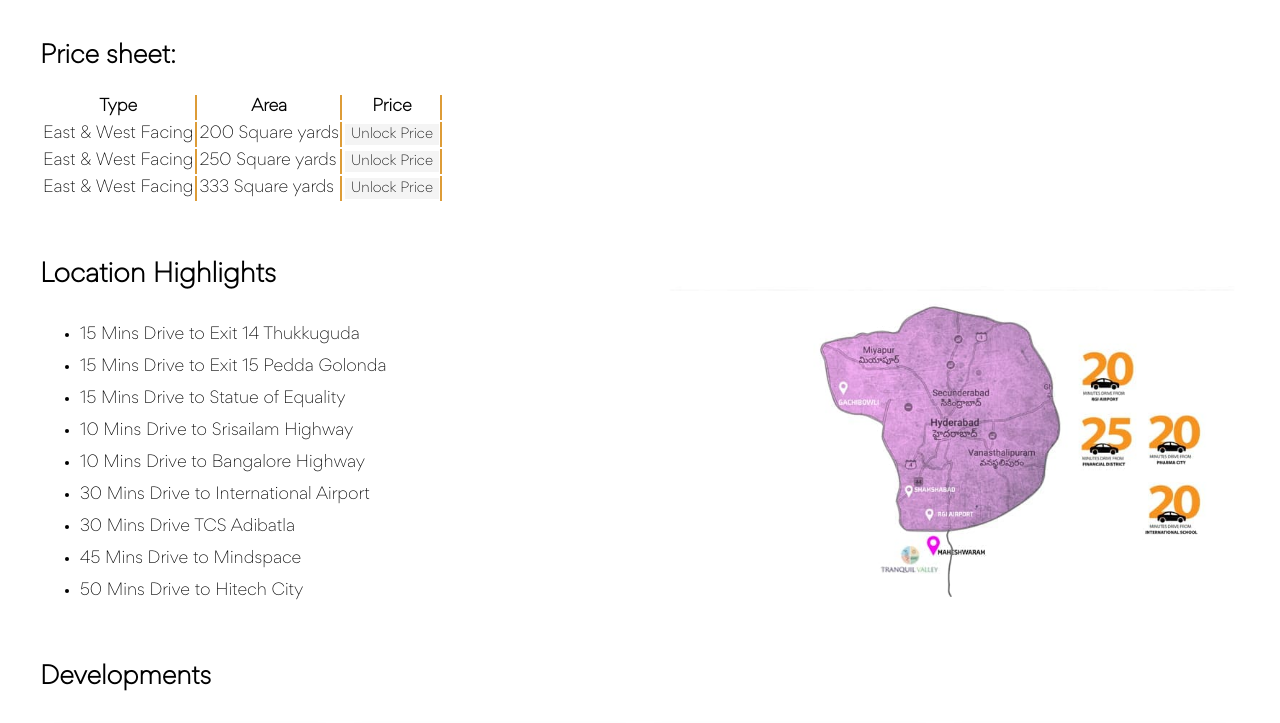
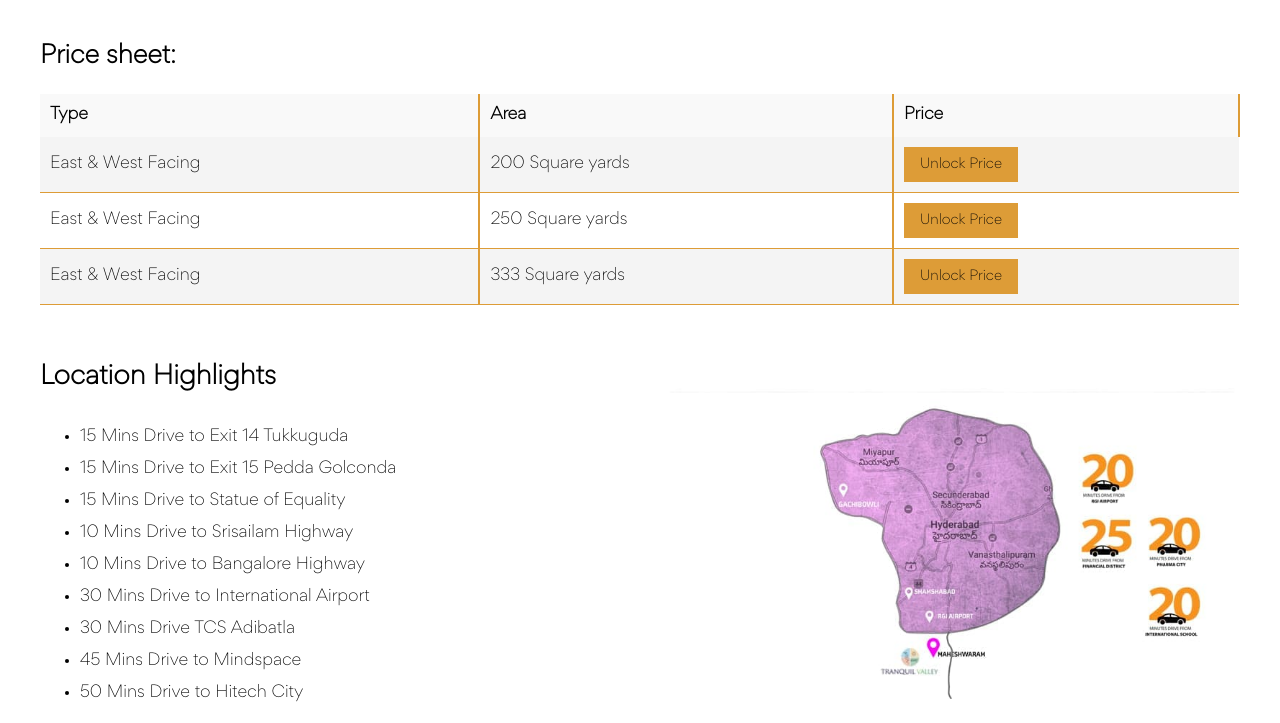
Before and after one commit to NagaSatishArigela/ridge, a React (Create React App) app: page /open-plots-in-maheshwaram/tranquilvalley in a window 1280 px wide. Shown: the part 2054-2777 px from the top of the page. Built offline with nearby package versions, Linux system fonts and the light colour scheme; no server answers; grey boxes are pictures that could not be loaded.

Commit message:
issues fix

```diff
--- a/src/pages/BlogContent/index.css
+++ b/src/pages/BlogContent/index.css
@@ -4,7 +4,7 @@
     padding-left: 15px;
     margin-right: auto;
     margin-left: auto;
-    padding-top: 110px;
+    padding-top: 120px;
 }
 
 .grid-container {
--- a/src/pages/BlogContent/index.js
+++ b/src/pages/BlogContent/index.js
@@ -50,7 +50,7 @@ const BlogContent = ({ blogs, categories }) => {
     <>
       <Header />
       <div className="w-full pb-10 bg-gray-100">
-        <div className="container mx-auto">
+        <div className="containerl mx-auto">
           <div className="grid-container">
             {/* First Column */}
             <div className="blog-content">
--- a/src/pages/Tranquil/index.js
+++ b/src/pages/Tranquil/index.js
@@ -59,7 +59,8 @@ import UnlockModal from "../../components/unlockModal";
 import "./index.css";
 
 const rightImage = {
-  heading: "Invest in Your Happiness, Future & Tranquility Villa Plots @ Maheswaram",
+  heading:
+    "Invest in Your Happiness, Future & Tranquility Villa Plots @ Maheswaram",
   description:
     "A project that gives you the best of both worlds. The proximity to industrial hubs ensures easy access while experiencing the serenity of nature simultaneously.  Located in Maheshwaram, Tranquil Valley stays true to its name. The serene surroundings make the project a great choice for families looking to settle down. Apart from being an excellent location for housing purposes, Tranquil is also a great investment opportunity for those looking to diversify. Tranquil Valley is the final product of years of industry research. Equipped with contemporary villas, and spacious plots, Tranquil Valley is yet another accomplishment in the world of Ridge.",
   image: Tranquil1,
@@ -85,8 +86,8 @@ const projectHightlights = [
 ];
 
 const highlightPoints = [
-  { text: "15 Mins Drive to Exit 14 Thukkuguda" },
-  { text: "15 Mins Drive to Exit 15 Pedda Golonda" },
+  { text: "15 Mins Drive to Exit 14 Tukkuguda" },
+  { text: "15 Mins Drive to Exit 15 Pedda Golconda" },
   { text: "15 Mins Drive to Statue of Equality" },
   { text: "10 Mins Drive to Srisailam Highway" },
   { text: "10 Mins Drive to Bangalore Highway" },
@@ -105,7 +106,8 @@ const faqs = [
   {
     question:
       "Q. What is Ridge Tranquil Valley project and where is it Located?",
-    answer: "A. Ridge Tranquil Valley is a prestigious villa plot development located in the serene environs of Maheshwaram, right next to the bustling Electronic SEZ",
+    answer:
+      "A. Ridge Tranquil Valley is a prestigious villa plot development located in the serene environs of Maheshwaram, right next to the bustling Electronic SEZ",
   },
   {
     question: "Q. What are the Location advantages of Ridge Tranquil Valley?",
@@ -119,7 +121,8 @@ const faqs = [
   },
   {
     question: "Q. What is the size of the Plot?",
-    answer: "A. Choose from a range of plot sizes, from 200 square yards to 333 square yards, perfect for building your dream villa",
+    answer:
+      "A. Choose from a range of plot sizes, from 200 square yards to 333 square yards, perfect for building your dream villa",
   },
   {
     question: "Q. How much Bank Loan Available?",
@@ -143,7 +146,8 @@ const faqs = [
   },
   {
     question: "Q. What is the initial booking amount?",
-    answer: "A. Secure your spot in this premium community with an initial booking amount of just ₹2,00,000.",
+    answer:
+      "A. Secure your spot in this premium community with an initial booking amount of just ₹2,00,000.",
   },
   {
     question: "Q. Is the Ridge Tranquil valley registered under RERA & HMDA?",
@@ -159,20 +163,21 @@ const faqs = [
   {
     question: "Q. Which Schools and Colleges are Near Ridge Tranquil Valley?",
     answer:
-      "A. Top educational institutions nearby include"+
-      "Raintree International School"+
+      "A. Top educational institutions nearby include" +
+      "Raintree International School" +
       "Manchester Global School Providing an excellent education environment for your children",
   },
   {
     question: "Q. Are there any retail stores near Ridge Tranquil Valley?",
-    answer: "A. Yes, convenience is key with a Reliance Retail Store located just 2 kilometres away.",
+    answer:
+      "A. Yes, convenience is key with a Reliance Retail Store located just 2 kilometres away.",
   },
   {
     question: "Q. Why is Maheshwaram an Excellent choice to purchase Property?",
     answer:
-      "A.	Proximity to the Electronic SEZ enhances investment potential"+
-      "Ongoing high-quality infrastructure development, including a metro extension to Shamshabad Airport, only 30 minutes away"+
-      "Easy access to the Outer Ring Road (ORR) for seamless travel"+
+      "A.	Proximity to the Electronic SEZ enhances investment potential" +
+      "Ongoing high-quality infrastructure development, including a metro extension to Shamshabad Airport, only 30 minutes away" +
+      "Easy access to the Outer Ring Road (ORR) for seamless travel" +
       "Proven track record of property value doubling in just three years, promising great returns on investment",
   },
 ];
@@ -192,7 +197,7 @@ const images = [
   tranquil12,
   tranquil13,
   tranquil14,
-  tranquil15
+  tranquil15,
 ];
 
 const formattedImages = [
@@ -288,9 +293,11 @@ function Tranquil() {
     },
   ];
   const toggleAccordion = (index) => {
-    setOpenAccordion((prevState) =>
-      prevState.map((item, i) => (i === index ? !item : false))
-    );
+    setOpenAccordion((prev) => {
+      const newOpenState = [...prev];
+      newOpenState[index] = !newOpenState[index]; // Toggle the current index
+      return newOpenState;
+    });
   };
   const elementSize = 400;
 
@@ -307,7 +314,9 @@ function Tranquil() {
       <div className="card">
         <img src={image} alt={title} className="card-image" />
         <div className="card-content">
-          <h5 className="card-title" style={{textAlign: 'center'}}>{title}</h5>
+          <h5 className="card-title" style={{ textAlign: "center" }}>
+            {title}
+          </h5>
           {description && <p className="card-description">{description}</p>}
         </div>
       </div>
@@ -331,14 +340,14 @@ function Tranquil() {
       {/* <HomeBanner bannerImage={Kshetra2}/> */}
       <section className="tImages">
         <div className="container-m">
-          <img src={T1} alt="t1"/>
-          <img src={T2} alt="t1"/>
-          <img src={T3} alt="t1"/>
+          <img src={T1} alt="t1" />
+          <img src={T2} alt="t1" />
+          <img src={T3} alt="t1" />
         </div>
         <div className="container-m">
-          <img src={T4} alt="t1"/>
-          <img src={T5} alt="t1"/>
-          <img src={T6} alt="t1"/>
+          <img src={T4} alt="t1" />
+          <img src={T5} alt="t1" />
+          <img src={T6} alt="t1" />
         </div>
       </section>
       <button className="pdfDownload" onClick={onButtonClick}>
@@ -347,30 +356,78 @@ function Tranquil() {
       <ProjectHightlights data={projectHightlights} />
       <div style={{ overflow: "auto", maxWidth: "1200px", margin: "auto" }}>
         <h2>Price sheet:</h2>
-        <table>
+        <table
+          style={{
+            width: "100%",
+            borderCollapse: "collapse",
+            marginTop: "20px",
+          }}
+        >
           <thead>
-            <tr>
-              <th style={{ borderRight: "2px solid #DD9C37" }}>Type</th>
-              <th style={{ borderRight: "2px solid #DD9C37" }}>Area</th>
-              <th style={{ borderRight: "2px solid #DD9C37" }}>Price</th>
+            <tr style={{ backgroundColor: "#f9f9f9" }}>
+              <th
+                style={{
+                  borderRight: "2px solid #DD9C37",
+                  padding: "10px",
+                  textAlign: "left",
+                }}
+              >
+                Type
+              </th>
+              <th
+                style={{
+                  borderRight: "2px solid #DD9C37",
+                  padding: "10px",
+                  textAlign: "left",
+                }}
+              >
+                Area
+              </th>
+              <th
+                style={{
+                  borderRight: "2px solid #DD9C37",
+                  padding: "10px",
+                  textAlign: "left",
+                }}
+              >
+                Price
+              </th>
             </tr>
           </thead>
           <tbody>
             {data.map((val, key) => {
               return (
-                <tr key={key} style={{ border: "2px solid #DD9C37" }}>
-                  <td style={{ borderRight: "2px solid #DD9C37" }}>
+                <tr
+                  key={key}
+                  style={{
+                    borderBottom: "1px solid #DD9C37",
+                    backgroundColor: key % 2 === 0 ? "#f4f4f4" : "#fff",
+                  }}
+                >
+                  <td
+                    style={{
+                      borderRight: "2px solid #DD9C37",
+                      padding: "10px",
+                    }}
+                  >
                     {val.name}
                   </td>
-                  <td style={{ borderRight: "2px solid #DD9C37" }}>
+                  <td
+                    style={{
+                      borderRight: "2px solid #DD9C37",
+                      padding: "10px",
+                    }}
+                  >
                     {val.age}
                   </td>
-                  <td style={{ borderRight: "2px solid #DD9C37" }}>
+                  <td style={{ padding: "10px" }}>
                     <button
                       style={{
                         border: "none",
-                        backgroundColor: "#f4f4f4",
+                        backgroundColor: "#DD9C37",
+                        padding: "8px 16px",
                         cursor: "pointer",
+                        margin: "0",
                       }}
                       onClick={openModal}
                     >
@@ -391,6 +448,7 @@ function Tranquil() {
           />
         )}
       </div>
+
       <HighlightText data={highlightPoints} highlightImage={Tranquil2} />
       <div className="container-m">
         <h2 style={{ padding: "0 0 30px 0", margin: "auto" }}>Developments</h2>
@@ -411,9 +469,7 @@ function Tranquil() {
         {faqs.map((faq, index) => (
           <div key={index} className="accordion-item">
             <div
-                className={`accordion-title ${
-                  openAccordion[index] ? "open" : ""
-                }`}
+              className={`accordion-title ${openAccordion[index] ? "open" : ""}`}
               onClick={() => toggleAccordion(index)}
             >
               {faq.question}
@@ -424,9 +480,8 @@ function Tranquil() {
               )}
             </div>
             <div
-                className={`accordion-content ${
-                  openAccordion[index] ? "show" : ""
-                }`}
+              className={`accordion-content ${openAccordion[index] ? "show" : ""}`}
+              style={{ display: openAccordion[index] ? "block" : "none" }}
             >
               {faq.answer}
             </div>
```
Lines whose indentation alone changed are shown as unchanged.
